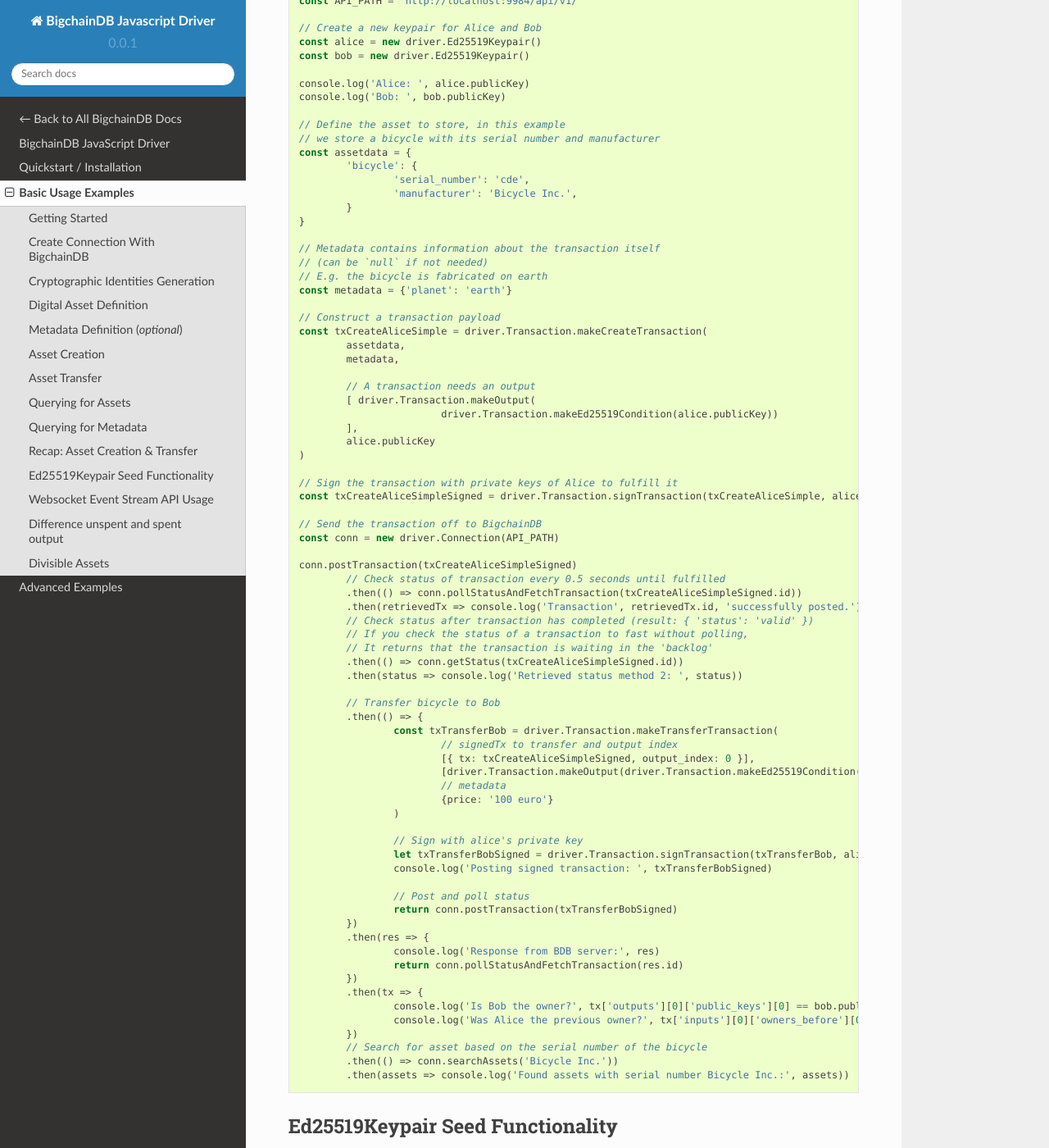
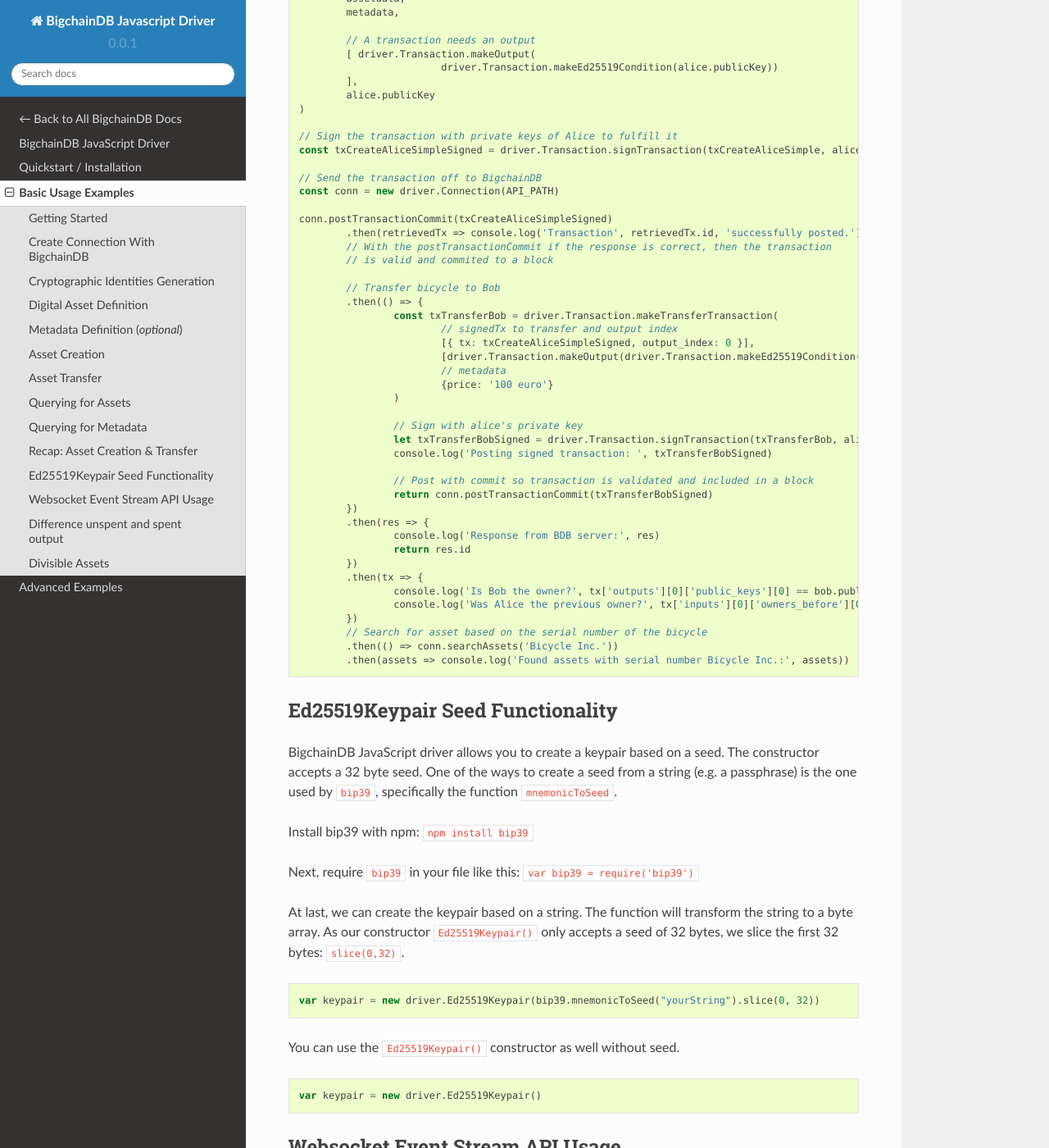
Before and after one commit to bigchaindb/js-bigchaindb-driver, a Sphinx documentation site: the page built from docs/source/usage.rst, in a window 1280 px wide and 1400 px high, scrolled down 6427 px. Shown: the whole window at 82% size. Built offline with Sphinx 7.4.7 and the Read the Docs theme 2.0.0, drawn with Linux system fonts in a browser that asks for light colours; some of the changed text lies outside the part shown.

Commit message:
docs updated

```diff
--- a/docs/source/usage.rst
+++ b/docs/source/usage.rst
@@ -128,29 +128,13 @@
 
 .. code-block:: js
 
-	conn.postTransaction(txCreateAliceSimpleSigned)
+	conn.postTransactionCommit(txCreateAliceSimpleSigned)
 
 Notice the transaction ``id``:
 
 .. code-block:: js
 
 	txid = txCreateAliceSimpleSigned.id
-
-To check the status of the transaction:
-
-.. code-block:: js
-
-	conn.getStatus(txCreateAliceSimpleSigned.id)
-
-It is also possible to check the status every 0.5 seconds
-with use of the transaction ``id``:
-
-.. code-block:: js
-
-	conn.pollStatusAndFetchTransaction(txCreateAliceSimpleSigned.id)
-
-.. note:: It may take a small amount of time before a BigchainDB cluster
-    confirms a transaction as being valid.
 
 Asset Transfer
 --------------
@@ -198,13 +182,10 @@
 
 .. code-block:: js
 
-	conn.postTransaction(txTransferBobSigned)
+	conn.postTransactionCommit(txTransferBobSigned)
 
 Check the status again:
 
-.. code-block:: js
-
-	conn.pollStatusAndFetchTransaction(txTransferBobSigned.id)
 
 Bob is the new owner:
 
@@ -362,15 +343,10 @@
 	// Send the transaction off to BigchainDB
 	const conn = new driver.Connection(API_PATH)
 
-	conn.postTransaction(txCreateAliceSimpleSigned)
-		// Check status of transaction every 0.5 seconds until fulfilled
-		.then(() => conn.pollStatusAndFetchTransaction(txCreateAliceSimpleSigned.id))
+	conn.postTransactionCommit(txCreateAliceSimpleSigned)
 		.then(retrievedTx => console.log('Transaction', retrievedTx.id, 'successfully posted.'))
-		// Check status after transaction has completed (result: { 'status': 'valid' })
-		// If you check the status of a transaction to fast without polling,
-		// It returns that the transaction is waiting in the 'backlog'
-		.then(() => conn.getStatus(txCreateAliceSimpleSigned.id))
-		.then(status => console.log('Retrieved status method 2: ', status))
+		// With the postTransactionCommit if the response is correct, then the transaction
+		// is valid and commited to a block
 
 		// Transfer bicycle to Bob
 		.then(() => {
@@ -386,12 +362,12 @@
 			let txTransferBobSigned = driver.Transaction.signTransaction(txTransferBob, alice.privateKey)
 			console.log('Posting signed transaction: ', txTransferBobSigned)
 
-			// Post and poll status
-			return conn.postTransaction(txTransferBobSigned)
+			// Post with commit so transaction is validated and included in a block
+			return conn.postTransactionCommit(txTransferBobSigned)
 		})
 		.then(res => {
 			console.log('Response from BDB server:', res)
-			return conn.pollStatusAndFetchTransaction(res.id)
+			return res.id
 		})
 		.then(tx => {
 			console.log('Is Bob the owner?', tx['outputs'][0]['public_keys'][0] == bob.publicKey)
@@ -608,9 +584,7 @@
 	const txCreateAliceSimpleSigned = driver.Transaction.signTransaction(txCreateAliceSimple, alice.privateKey)
 	console.log('\n\nPosting signed create transaction for Alice:\n', txCreateAliceSimpleSigned)
 
-	conn.postTransaction(txCreateAliceSimpleSigned)
-		// Check status of transaction every 0.5 seconds until fulfilled
-		.then(() => conn.pollStatusAndFetchTransaction(txCreateAliceSimpleSigned.id))
+	conn.postTransactionCommit(txCreateAliceSimpleSigned)
 
 		// Transfer bicycle from Alice to Bob
 		.then(() => {
@@ -624,10 +598,9 @@
 			txTransferBobSigned = driver.Transaction.signTransaction(txTransferBob, alice.privateKey)
 			console.log('\n\nPosting signed transaction to Bob:\n', txTransferBobSigned)
 
-			// Post and poll status
-			return conn.postTransaction(txTransferBobSigned)
+			// Post with commit so transaction is validated and included in a block
+			return conn.postTransactionCommit(txTransferBobSigned)
 		})
-		.then(res => conn.pollStatusAndFetchTransaction(res.id))
 
 		// Second transfer of bicycle from Bob to Chris
 		.then(tx => {
@@ -641,10 +614,9 @@
 			let txTransferChrisSigned = driver.Transaction.signTransaction(txTransferChris, bob.privateKey)
 			console.log('\n\nPosting signed transaction to Chris:\n', txTransferChrisSigned)
 
-			// Post and poll status
-			return conn.postTransaction(txTransferChrisSigned)
+			// Post with commit so transaction is validated and included in a block
+			return conn.postTransactionCommit(txTransferChrisSigned)
 		})
-		.then(res => conn.pollStatusAndFetchTransaction(res.id))
 		.then(() => conn.listOutputs(alice.publicKey, true))
 		.then(listSpentOutputs => {
 			console.log("\nSpent outputs for Alice: ", listSpentOutputs.length) // Spent outputs: 1
```
Also changed, not shown: docs/source/readme.rst (+17 -0 lines).
